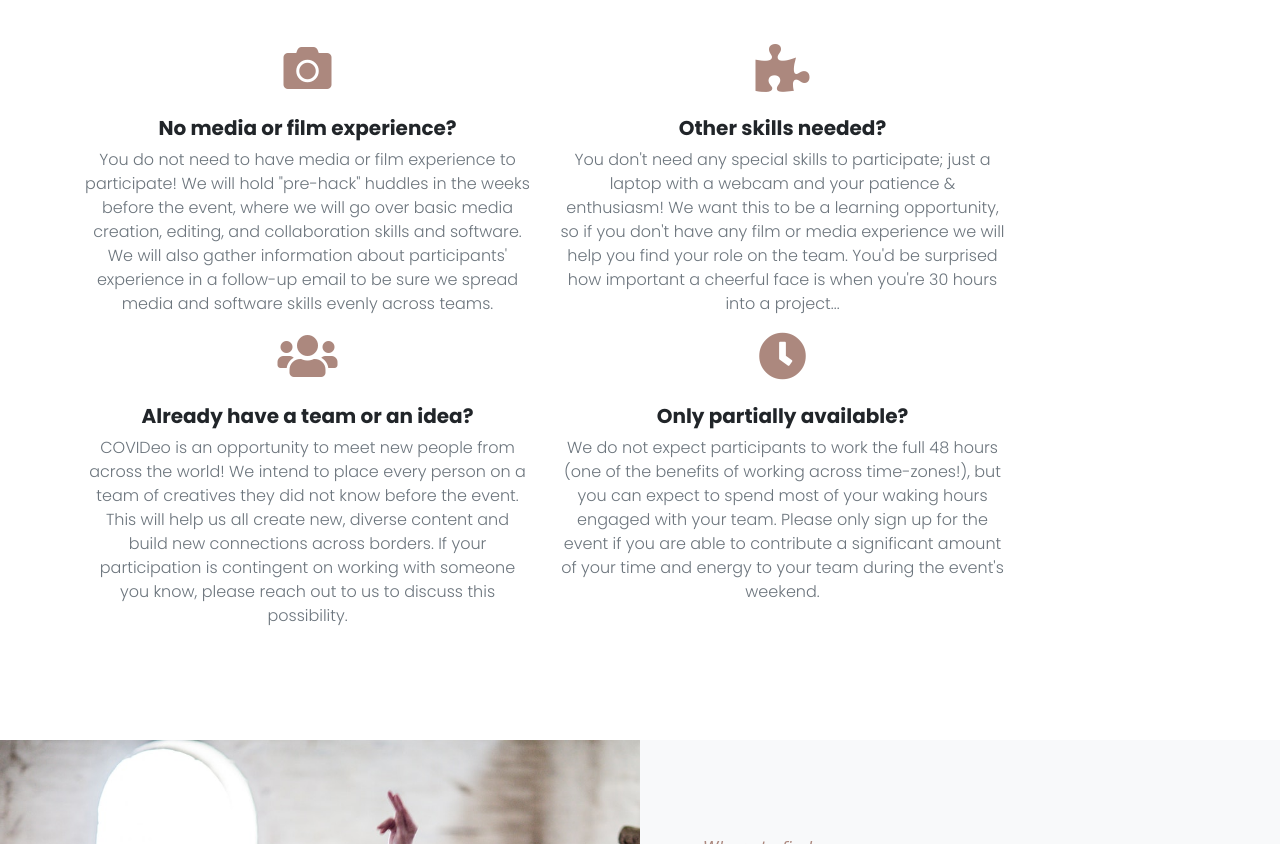
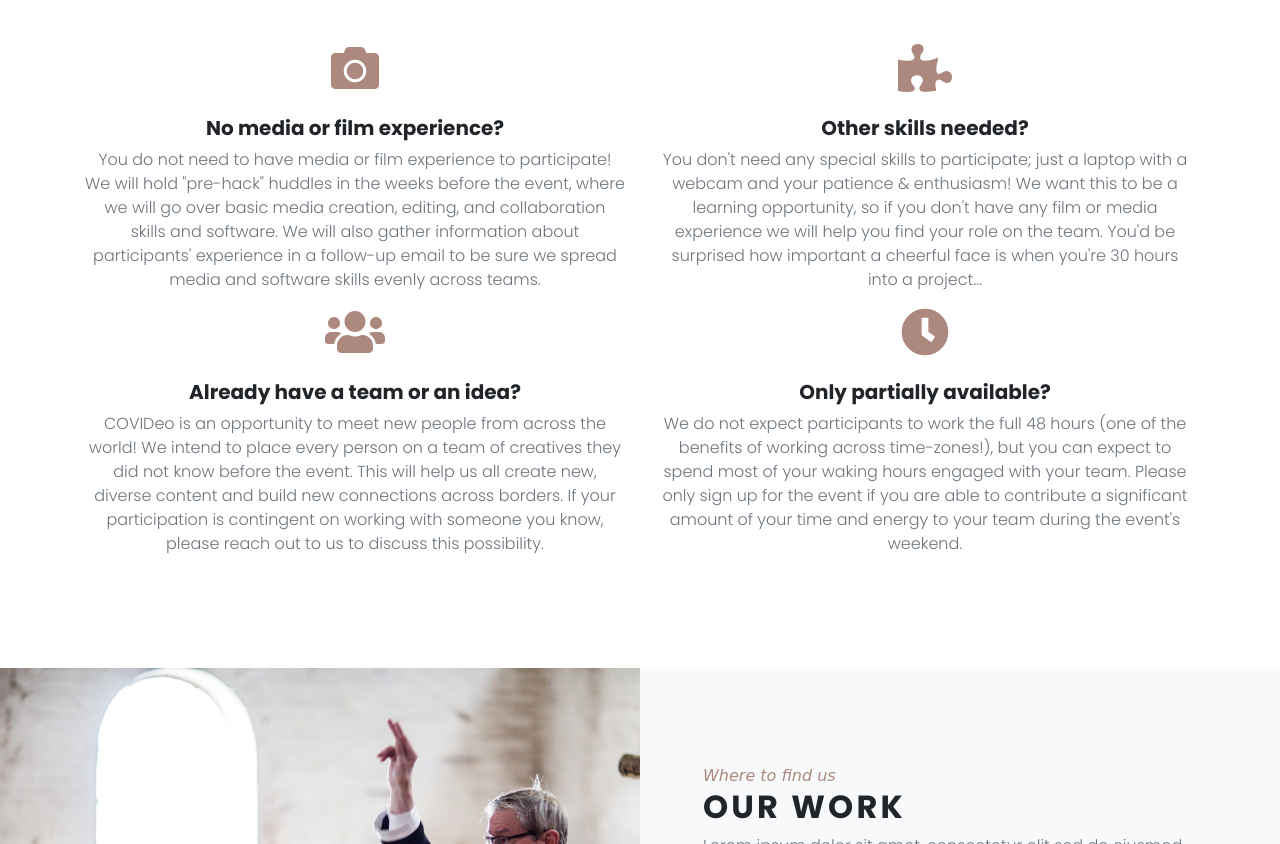
Before and after one commit to TristanBesson/covideo, a plain HTML site: page index.html in a window 1280 px wide. Shown: the part 1102-1946 px from the top of the page. Drawn offline with Linux system fonts and the light colour scheme; a web font is replaced by a local one.

Commit message:
Changed text

```diff
--- a/index.html
+++ b/index.html
@@ -104,20 +104,20 @@
           <h2 class="text-uppercase">COVIDeo        </h2>
         </header>
         <div class="row text-center">
-          <div class="col-xl-5 mb-5 mb-lg-0"><i class="fas fa-camera text-primary mb-4 fa-3x"></i>
+          <div class="col-xl-6 mb-5 mb-lg-0"><i class="fas fa-camera text-primary mb-4 fa-3x"></i>
             <h3 class="h5">No media or film experience?</h3>
             <p class="text-muted">You do not need to have media or film experience to participate! We will hold "pre-hack" huddles in the weeks before the event, where we will go over basic media creation, editing, and collaboration skills and software. We will also gather information about participants' experience in a follow-up email to be sure we spread media and software skills evenly across teams.</p>
           </div>
-          <div class="col-xl-5 mb-5 mb-lg-0"><i class="fas fa-puzzle-piece text-primary mb-4 fa-3x"></i>
+          <div class="col-xl-6 mb-5 mb-lg-0"><i class="fas fa-puzzle-piece text-primary mb-4 fa-3x"></i>
             <h3 class="h5">Other skills needed?</h3>
             <p class="text-muted">You don't need any special skills to participate; just a laptop with a webcam and your patience & enthusiasm! We want this to be a learning opportunity, so if you don't have any film or media experience we will help you find your role on the team. You'd be surprised how important a cheerful face is when you're 30 hours into a project...</p>
           </div>
 
-          <div class="col-xl-5"><i class="fas fa-users text-primary mb-4 fa-3x"></i>
+          <div class="col-xl-6"><i class="fas fa-users text-primary mb-4 fa-3x"></i>
             <h3 class="h5">Already have a team or an idea?</h3>
             <p class="text-muted">COVIDeo is an opportunity to meet new people from across the world! We intend to place every person on a team of creatives they did not know before the event. This will help us all create new, diverse content and build new connections across borders. If your participation is contingent on working with someone you know, please reach out to us to discuss this possibility.</p>
           </div>
-          <div class="col-xl-5"><i class="fas fa-clock text-primary mb-4 fa-3x"></i>
+          <div class="col-xl-6"><i class="fas fa-clock text-primary mb-4 fa-3x"></i>
             <h3 class="h5">Only partially available?</h3>
             <p class="text-muted">We do not expect participants to work the full 48 hours (one of the benefits of working across time-zones!), but you can expect to spend most of your waking hours engaged with your team. Please only sign up for the event if you are able to contribute a significant amount of your time and energy to your team during the event's weekend.</p>
           </div>
```
